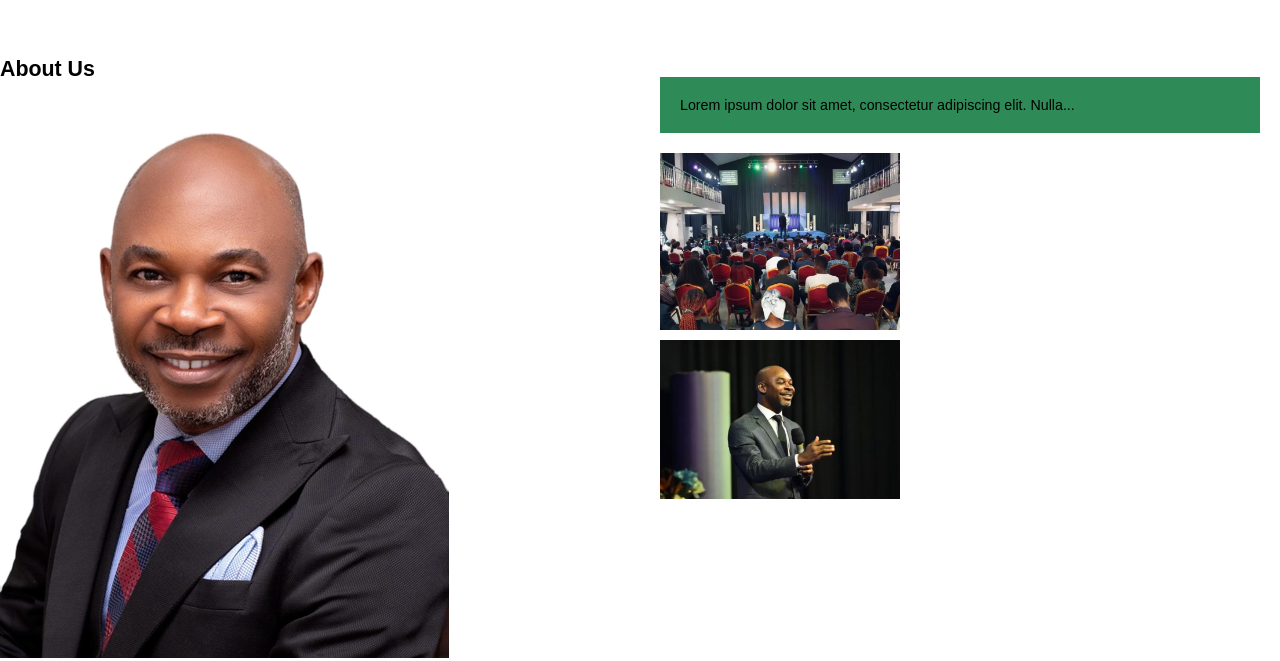
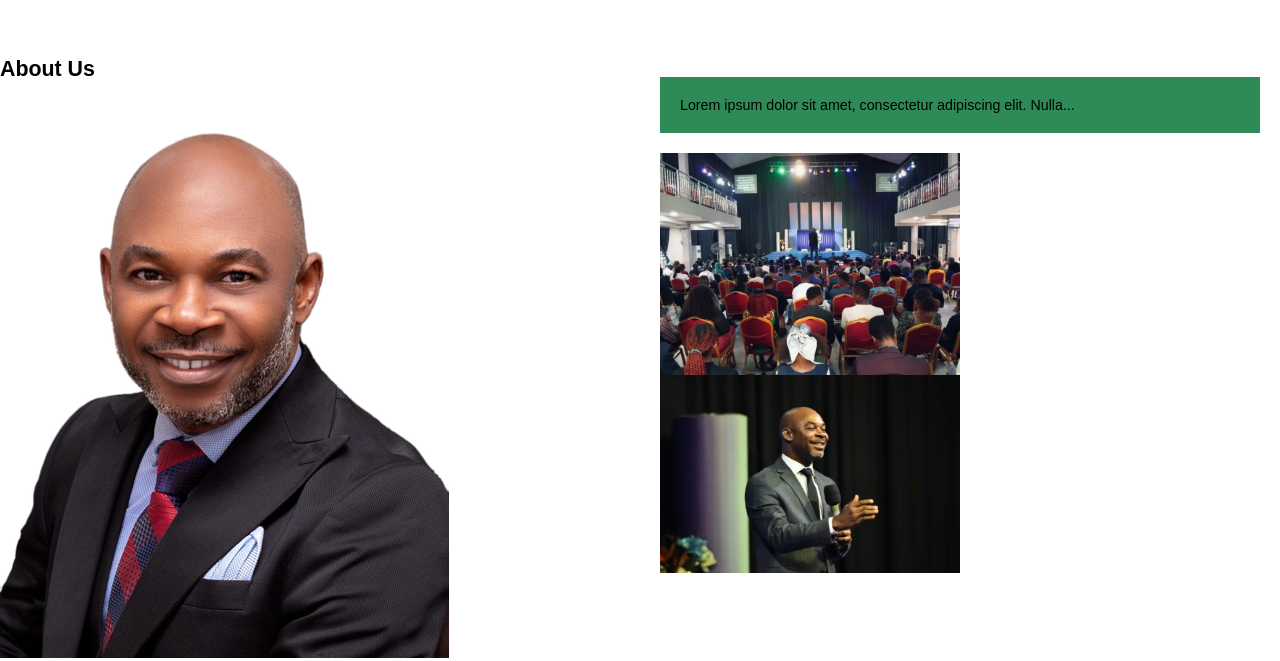
Before and after one commit to Iydeejames/Fortress-of-hope, a React (Create React App) app: page / in a window 1280 px wide. Shown: the part 1909-2570 px from the top of the page. Built offline with nearby package versions, Linux system fonts and the light colour scheme.

Commit message:
Update App.css

```diff
--- a/src/App.css
+++ b/src/App.css
@@ -322,6 +322,8 @@ video {
 .about-section-right {
   flex-basis: 50%;
   padding: 20px;
+  display: flex;
+  flex-direction: column;
 }
 
 .main-card {
@@ -330,11 +332,12 @@ video {
   margin-bottom: 20px;
 }
 
+.small-cards {
+  display: flex;
+}
+
 .small-cards img {
-  max-width: 40%;
+  max-width: 50%; /* Adjust the width as needed */
   height: auto;
-  margin-bottom: 10px;
-  display: flex;
-  flex-wrap: wrap;
-  justify-content: space-around;
+  margin-right: 10px; /* Add some spacing between the images */
 }
```
